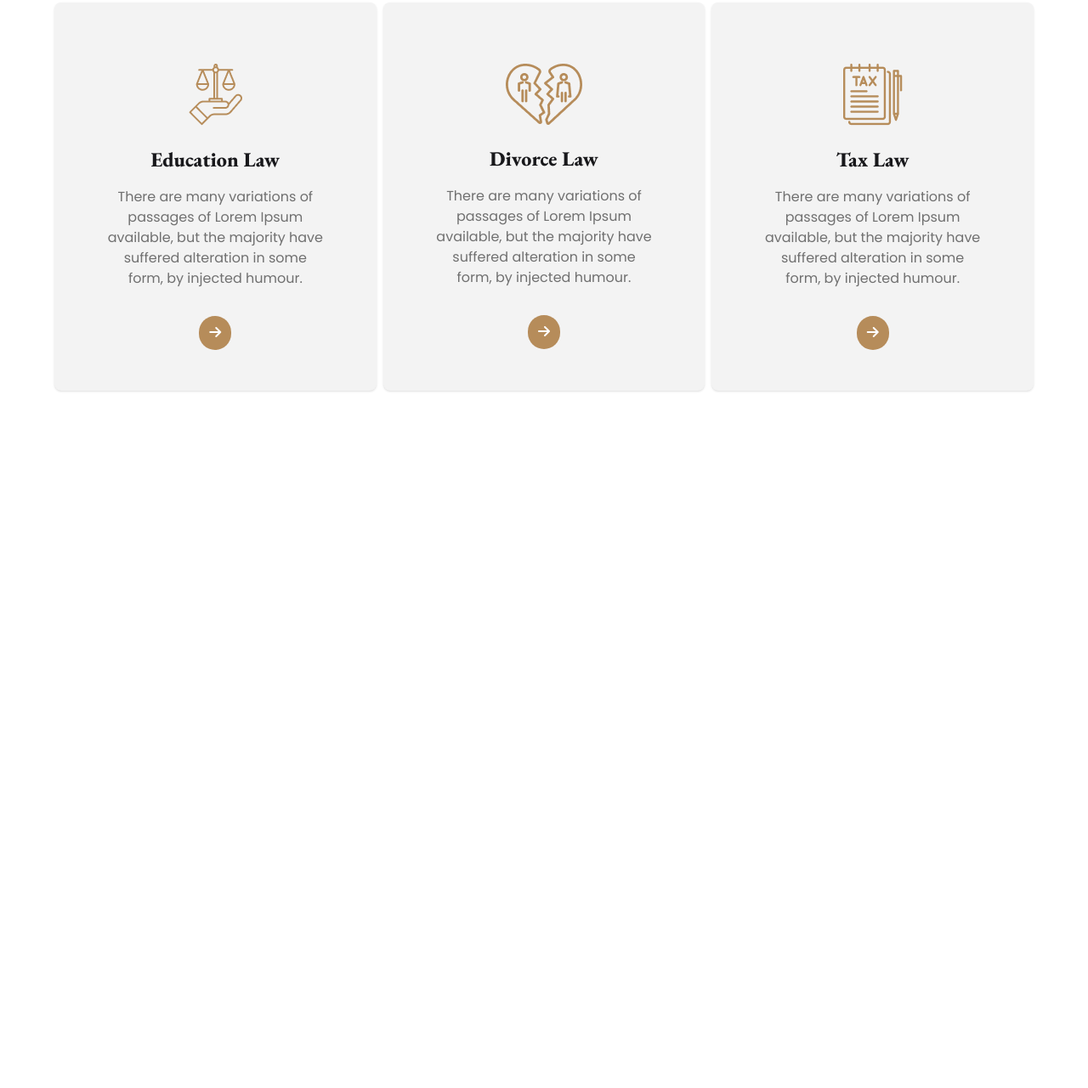
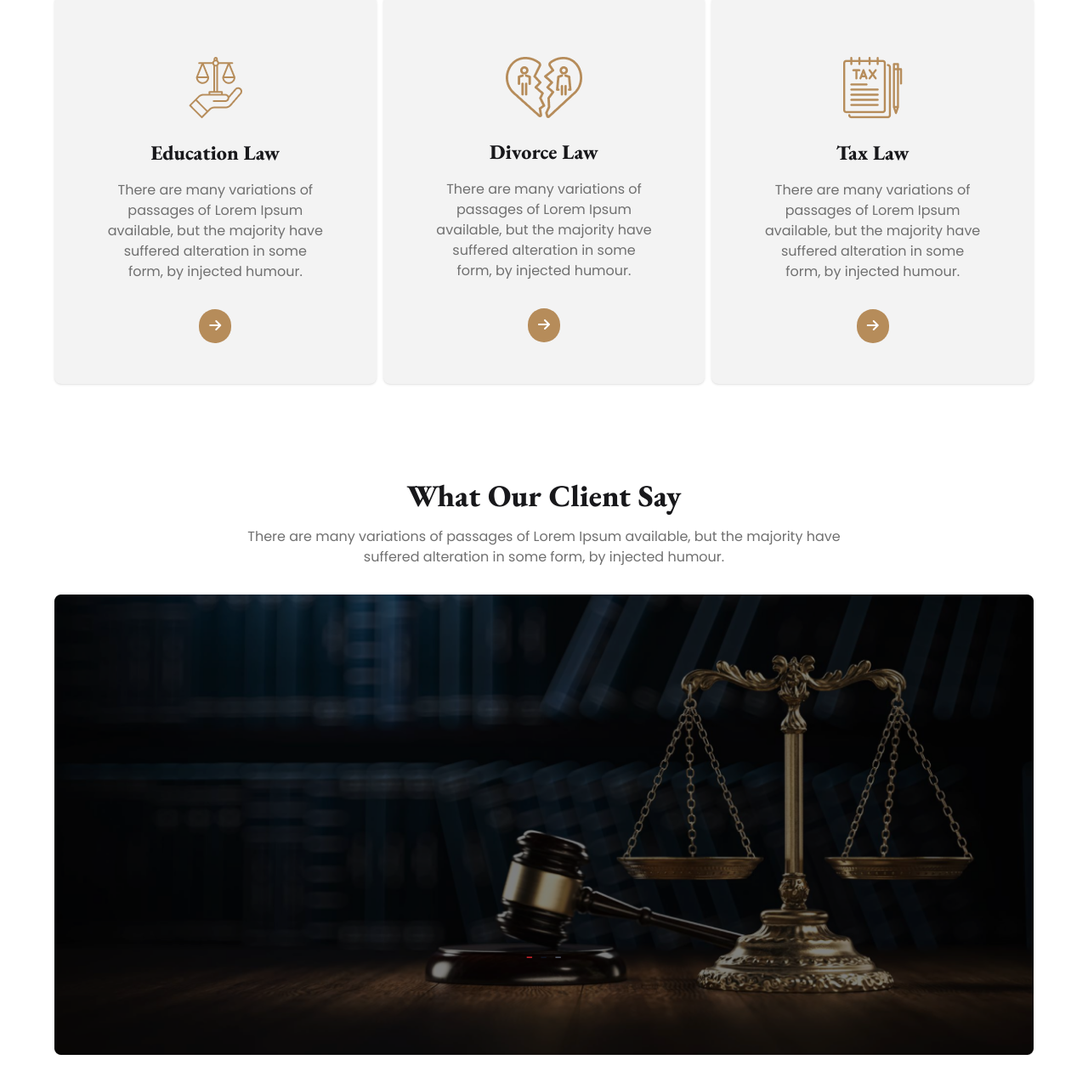
Before and after one commit to wahidalam91/legal-solution-daisyUI, a plain HTML site: page index.html in a window 1280 px wide. Shown: the part 1413-2694 px from the top of the page at 85% size. Before the commit the page ends 1985 px from the top, so only its background shows below. Drawn offline with nearby package versions, Linux system fonts and the light colour scheme.

Commit message:
Client Section Started

```diff
--- a/index.html
+++ b/index.html
@@ -110,7 +110,7 @@
         <!-- The Leagl Practice Area -->
          <section class="mb-28">
             <h2 class="text-center mb-4 font-extrabold text-4xl font-eb-garamond">The Legal Practice Area</h2>
-            <p class="text-center text-[14px] lg:text-xl legal-description-text mb-8">There are many variations of passages of Lorem Ipsum available, but the majority have <br> suffered alteration in some form, by injected humour.</p>
+            <p class="text-center text-[14px] lg:text-[16px] legal-description-text mb-8">There are many variations of passages of Lorem Ipsum available, but the majority have <br> suffered alteration in some form, by injected humour.</p>
             <div class="cards-container grid gap-2 grid-cols-1 md:grid-cols-2 lg:grid-cols-3">
                 <!-- Card-1 -->
                 <div class="card-container rounded-lg shadow legal-bg-secondary flex flex-col items-center px-4 py-12">
@@ -174,6 +174,29 @@
             </div>
          </section>
 
+         <!-- What Our Client Say  -->
+          <section class="mb-28">
+            <h2 class="text-center mb-4 font-extrabold text-4xl font-eb-garamond">What Our Client Say</h2>
+            <p class="text-center text-[14px] lg:text-[16px] legal-description-text mb-8">There are many variations of passages of Lorem Ipsum available, but the majority have <br> suffered alteration in some form, by injected humour.</p>
+
+            <div class="relative">
+                <div class="carousel w-full">
+                    <!-- Carousel-1 -->
+                    <div id="item1" class="carousel-item relative w-full">
+                        <img src="./images/banner.png" class="w-full brightness-50 " />
+                    </div>
+                    <div class="absolute z-10 top-102 flex w-full justify-center gap-2 py-2">
+  <a href="#item1" class="border-0 text-red-500">-</a>
+  <a href="#item1" class="border-0 text-gray-900">-</a>
+  <a href="#item1" class="border-0 text-gray-500">-</a>
+
+</div>
+
+            </div>
+
+            </div>
+          </section>
+
     </main>
 
     <footer class="">
```
